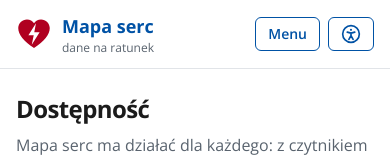
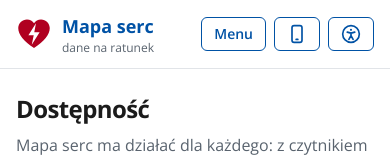
Before and after one commit to Nullrunners/mapa-serc, a Next.js app in the folder apps/web/: page /dostepnosc in a window 390 px wide. Shown: the top 160 px of the page. Built offline with nearby package versions, Linux system fonts and the light colour scheme.

Commit message:
feat(web): przycisk aplikacji mobilnej w nagłówku zawsze widoczny, bez adresu prowadzi do jej opisu

```diff
--- a/apps/web/components/site-header.tsx
+++ b/apps/web/components/site-header.tsx
@@ -24,7 +24,7 @@ export default function SiteHeader({ wide = false }: { wide?: boolean }) {
           <Suspense fallback={<Nav current={null} />}>
             <CurrentNav />
           </Suspense>
-          {MOBILE_APP_URL && <AppLink />}
+          <AppLink />
           <DisplaySettings wide={wide} />
         </div>
       </div>
@@ -32,12 +32,24 @@ export default function SiteHeader({ wide = false }: { wide?: boolean }) {
   );
 }
 
-/** The mobile app, beside "Dostępność" and shown the same way: the word drops to an icon where the row is tight. */
+/**
+ * The mobile app, beside "Dostępność" and shown the same way: the word drops to an icon where the row is tight.
+ * Until the app has an address it leads to its part of the page "O projekcie".
+ */
 function AppLink() {
+  const word = <span className="sr-only sm:not-sr-only lg:sr-only 2xl:not-sr-only">Aplikacja</span>;
+  if (!MOBILE_APP_URL)
+    return (
+      <Link href="/o-projekcie#aplikacja" title="Aplikacja mobilna" className="btn btn-secondary btn-sm">
+        <PhoneIcon />
+        {word}
+        <span className="sr-only"> mobilna</span>
+      </Link>
+    );
   return (
     <a href={MOBILE_APP_URL} target="_blank" rel="noopener noreferrer" title="Aplikacja mobilna" className="btn btn-secondary btn-sm">
       <PhoneIcon />
-      <span className="sr-only sm:not-sr-only lg:sr-only 2xl:not-sr-only">Aplikacja</span>
+      {word}
       <span className="sr-only"> mobilna (otworzy się w nowej karcie)</span>
     </a>
   );
```
